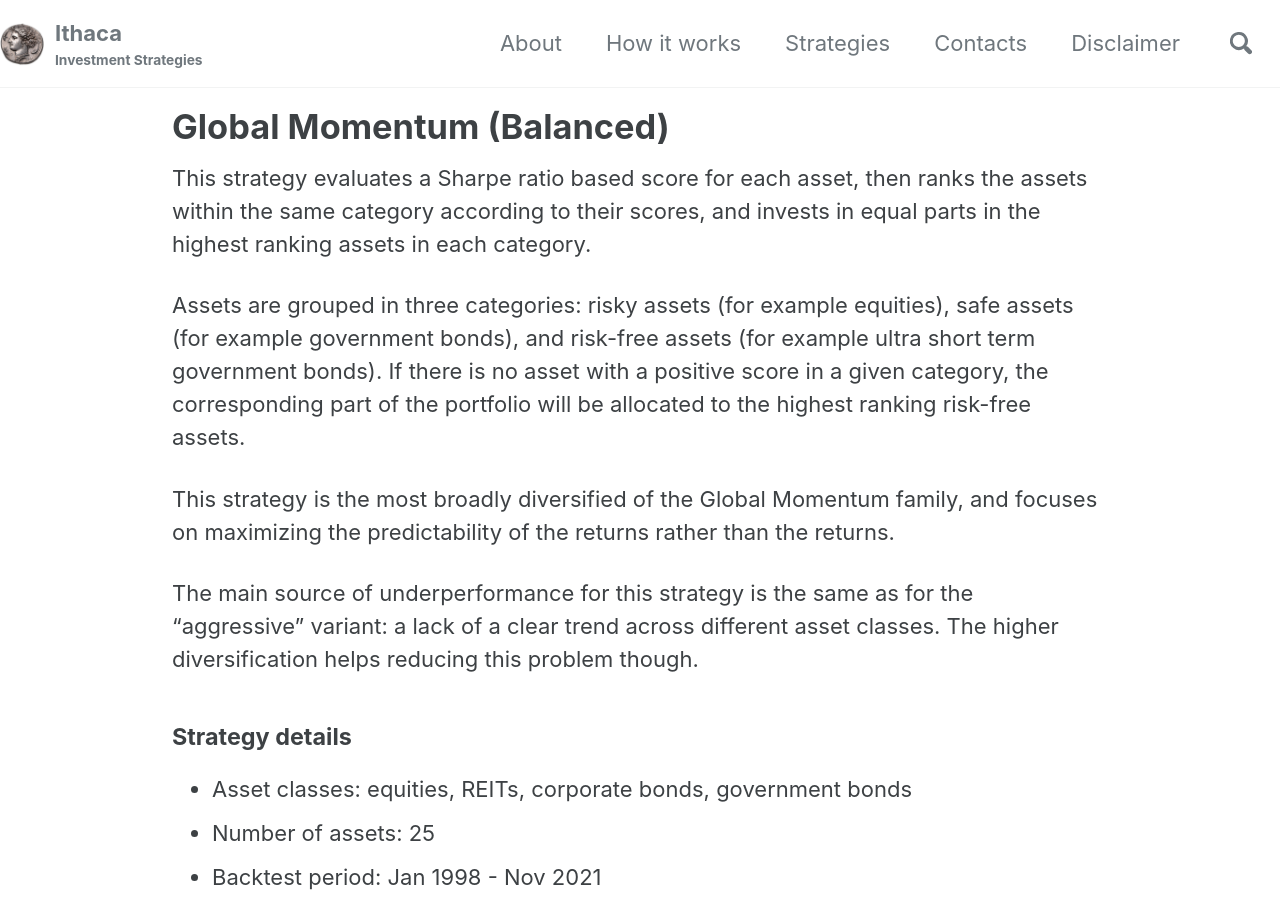
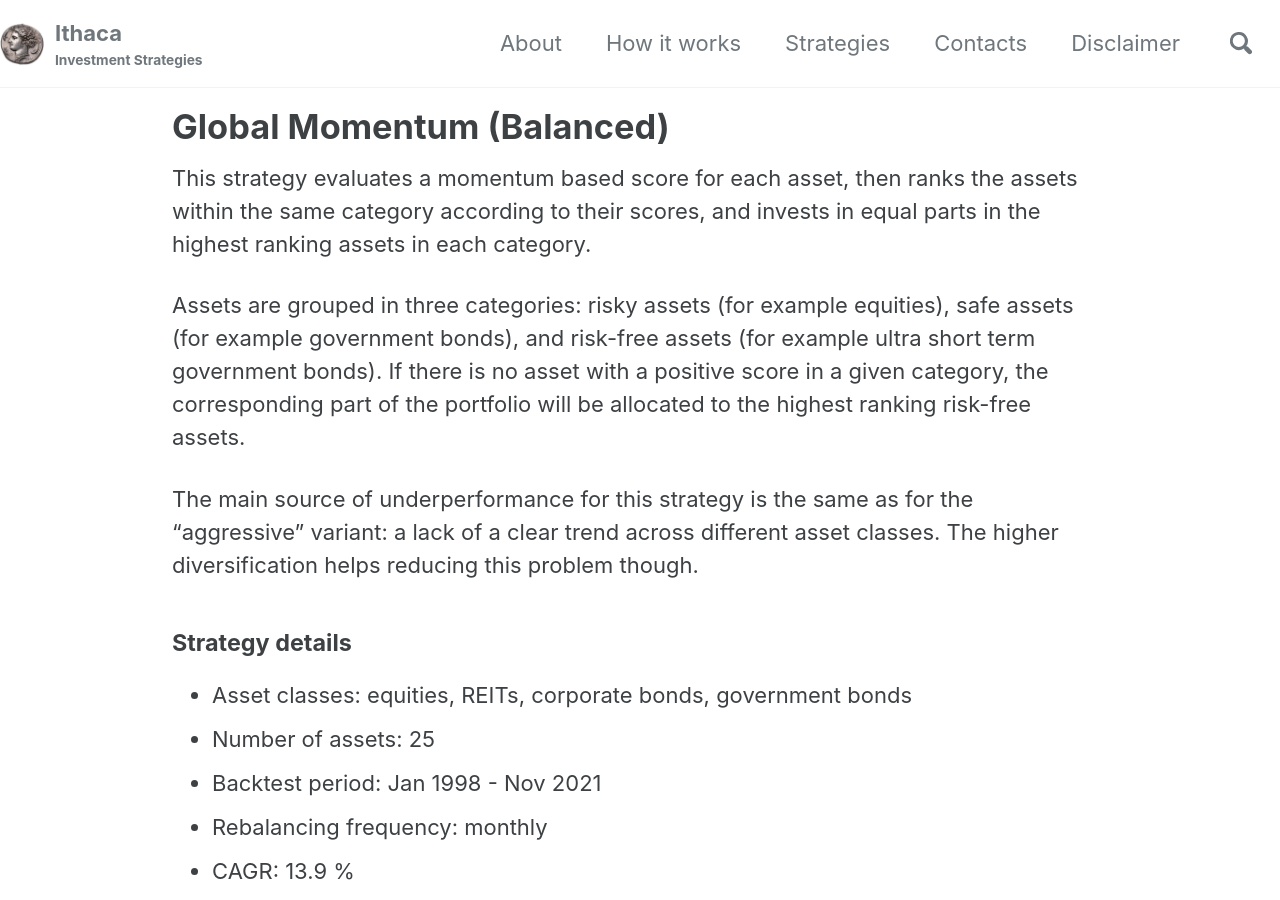
Before and after one commit to IthacaResearch/ithacaresearch.github.io, a Jekyll site: the page built from _posts/2021-09-30-Global-Momentum-Balanced.md, in a window 1280 px wide and 900 px high. Built offline with Jekyll 4.4.1, drawn with Linux system fonts in a browser that asks for light colours; cached includes are drawn as plain includes.

Commit message:
Update 2021-09-30-Global-Momentum-Balanced.md

```diff
--- a/_posts/2021-09-30-Global-Momentum-Balanced.md
+++ b/_posts/2021-09-30-Global-Momentum-Balanced.md
@@ -3,11 +3,9 @@ title: "Global Momentum (Balanced)"
 permalink: /strategies/global-momentum-balanced
 ---
 
-This strategy evaluates a Sharpe ratio based score for each asset, then ranks the assets within the same category according to their scores, and invests in equal parts in the highest ranking assets in each category.
+This strategy evaluates a momentum based score for each asset, then ranks the assets within the same category according to their scores, and invests in equal parts in the highest ranking assets in each category.
 
 Assets are grouped in three categories: risky assets (for example equities), safe assets (for example government bonds), and risk-free assets (for example ultra short term government bonds). If there is no asset with a positive score in a given category, the corresponding part of the portfolio will be allocated to the highest ranking risk-free assets.
-
-This strategy is the most broadly diversified of the Global Momentum family, and focuses on maximizing the predictability of the returns rather than the returns.
 
 The main source of underperformance for this strategy is the same as for the "aggressive" variant: a lack of a clear trend across different asset classes. The higher diversification helps reducing this problem though.
 
```
